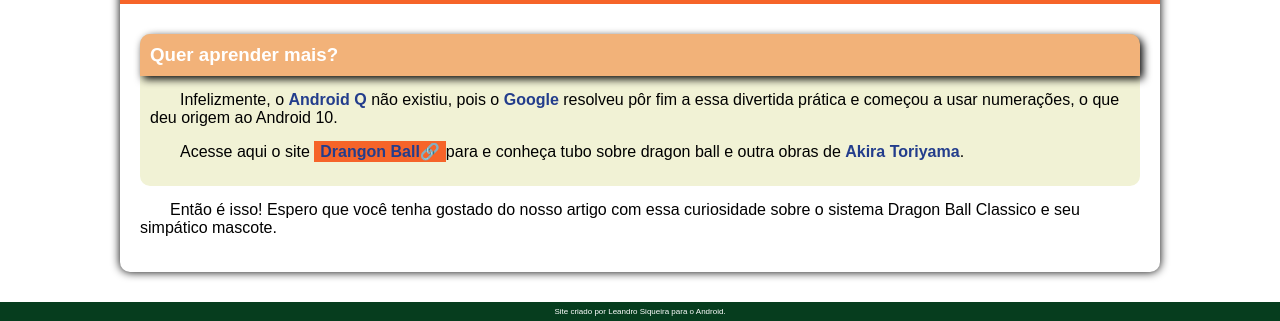
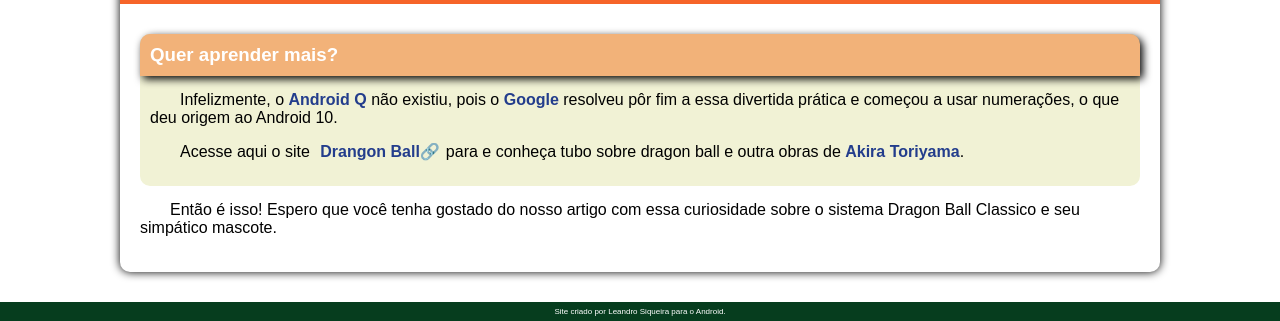
Before and after one commit to leandrosiqueira1/Site-do-Dragon-Ball, a plain HTML site: page index.html in a window 1280 px wide. Shown: the part 6694-7015 px from the top of the page. Drawn offline with Linux system fonts and the light colour scheme.

Commit message:
Ajustes no link

```diff
--- a/css/styles.css
+++ b/css/styles.css
@@ -77,7 +77,6 @@
 	text-decoration:none;
 	font-weight: bold;
 	color: #FFE900;
-	background-color: #F66429;
 	padding: 2px 6px;
 
 }
```
